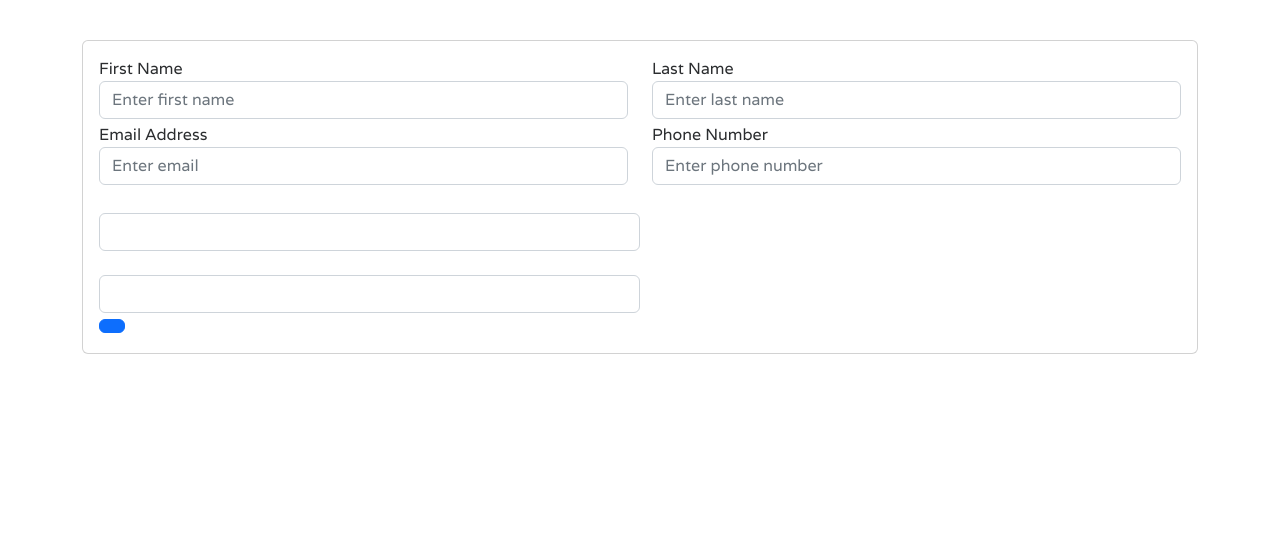
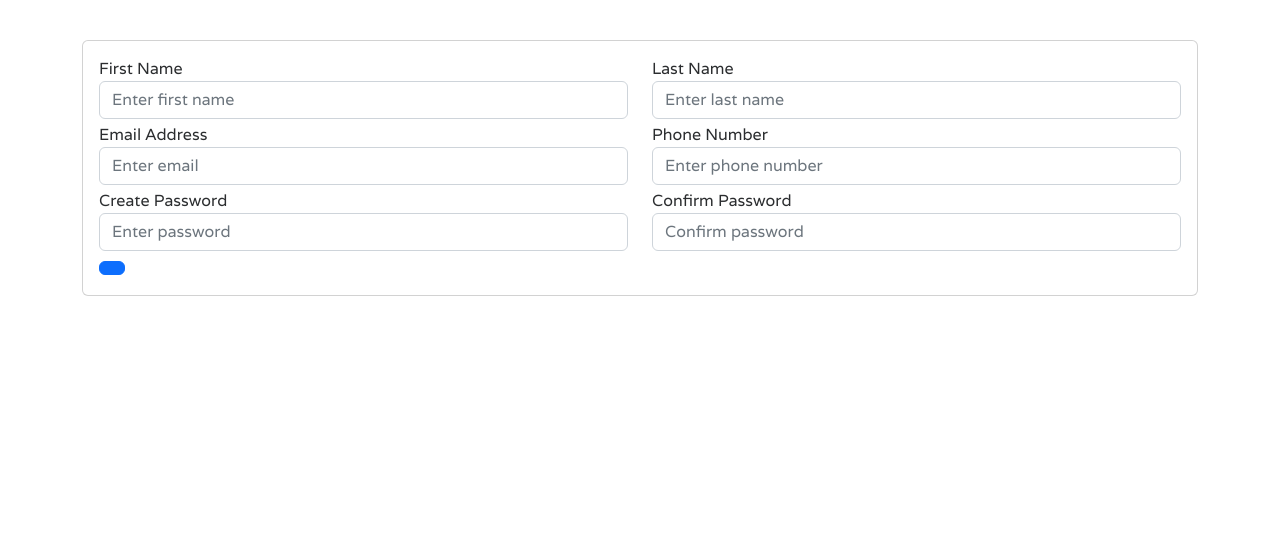
Before and after one commit to samuelandersoncodes/kidomart, a Django app: page /accounts/register/ in a window 1280 px wide. Shown: the part 48-601 px from the top of the page. Run offline with Django 3.2, Linux system fonts and the light colour scheme; data that the repository does not hold is empty; some libraries are stand-ins or nearby versions; some web fonts are replaced.

Commit message:
feat: Add registration password fields

```diff
--- a/templates/accounts/register.html
+++ b/templates/accounts/register.html
@@ -35,14 +35,14 @@
                         {{ form.tel }}
                     </div>
                 </div>
-                <div class="form-row">
-                    <div class="form-group col-md-6">
-                        <label></label>
-                        <input class="form-control" type="password">
+                <div class="row">
+                    <div class="form-group col-md-6 mb-1">
+                        <label for="{{ form.password.id_for_label }}">Create Password</label>
+                        {{ form.password }}
                     </div>
                     <div class="form-group col-md-6">
-                        <label></label>
-                        <input class="form-control" type="password">
+                        <label for="{{ form.confirm_password.id_for_label }}">Confirm Password</label>
+                        {{ form.confirm_password }}
                     </div>
                 </div>
                 <div class="form-group">
```
